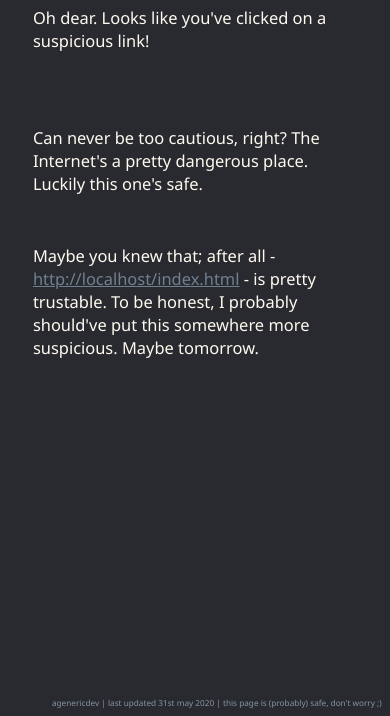
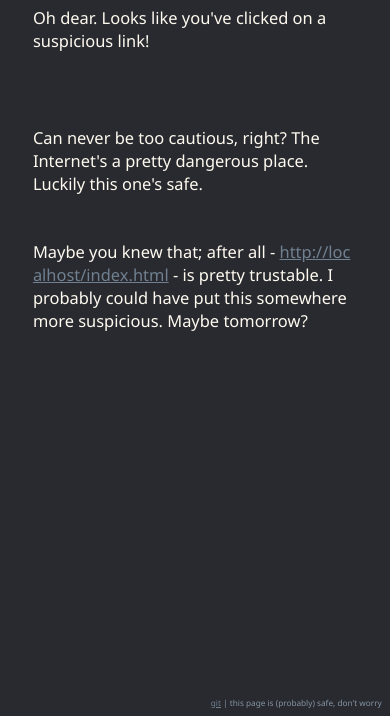
Before and after one commit to ageneric/suspicious-page, a plain HTML site: page index.html in a window 390 px wide. Shown: the part 128-844 px from the top of the page. Drawn offline with Linux system fonts and the light colour scheme.

Commit message:
Update links and word-wrapping

```diff
--- a/index.html
+++ b/index.html
@@ -8,15 +8,15 @@
 
 <body>
   <div class="text">
-    <h1>Totally Legitimate Phishing Page</h1>
+    <h1>A Totally Legitimate Phishing Page</h1>
     <p style="padding-bottom: 3.5em;">Oh dear. Looks like you've clicked on a suspicious link!</p>
     <p>Can never be too cautious, right? The Internet's a pretty dangerous place. Luckily this one's safe.</p>
     <p>Maybe you knew that; after all - <a id="current-page-address" href=""><script type="text/javascript">
 document.write(window.location.href);
-        </script></a> - is pretty trustable. To be honest, I probably should've put this somewhere more suspicious. Maybe tomorrow.</p>
+        </script></a> - is pretty trustable. I probably could have put this somewhere more suspicious. Maybe tomorrow?</p>
   </div>
   <div class="disclaimer-container">
-    <div class="disclaimer">agenericdev | last updated 31st may 2020 | this page is (probably) safe, don't worry ;)</div>
+    <div id="disclaimer"><a href="https://github.com/ageneric/suspicious-page">git</a> | this page is (probably) safe, don't worry</div>
   </div>
 </body>
 </html>
--- a/styles.css
+++ b/styles.css
@@ -1,5 +1,5 @@
 :root {
-  font-size: 20px;
+  font-size: 18px;
   font-size: calc(8px + 1vmax);
 
   --background-dark: #292a2f;
@@ -21,18 +21,31 @@ body {
 
   background-color: var(--background-dark);
 }
-
 body::-webkit-scrollbar {
   width: 0.5em;
   height: 0.5em;
 }
-
 body::-webkit-scrollbar-track {
   background: var(--scrollbar-track);
 }
-
 body::-webkit-scrollbar-thumb {
   background: var(--theme-primary);
+}
+
+a {
+  color: var(--theme-primary);
+}
+
+h1 {
+  font-weight: lighter;
+  color: var(--theme-primary);
+}
+
+p {
+  padding-bottom: 1.75em;
+  margin-left: 2em;
+
+  color: var(--text-main);
 }
 
 .text {
@@ -44,31 +57,19 @@ body::-webkit-scrollbar-thumb {
   min-width: 28em;
 }
 
-p {
-  padding-bottom: 2em;
-  margin-left: 2em;
+@media only screen and (max-width: 440px) {
+  p {
+    margin-left: 0em;
+  }
 
-  color: var(--text-main);
-}
-
-h1 {
-  font-weight: lighter;
-  color: var(--theme-primary);
-}
-
-@media only screen and (max-width: 30em) {
   .text {
     width: fit-content;
     min-width: 0px;
   }
-
-  p {
-    margin-left: 0em;
-  }
 }
 
 #current-page-address {
-  color: var(--theme-primary);
+  word-break: break-all;
 }
 
 .disclaimer-container {
@@ -76,7 +77,7 @@ h1 {
   margin-top: auto;
 }
 
-.disclaimer {
+#disclaimer {
   text-align: right;
   font-size: 0.5em;
   padding: 1em;
```
